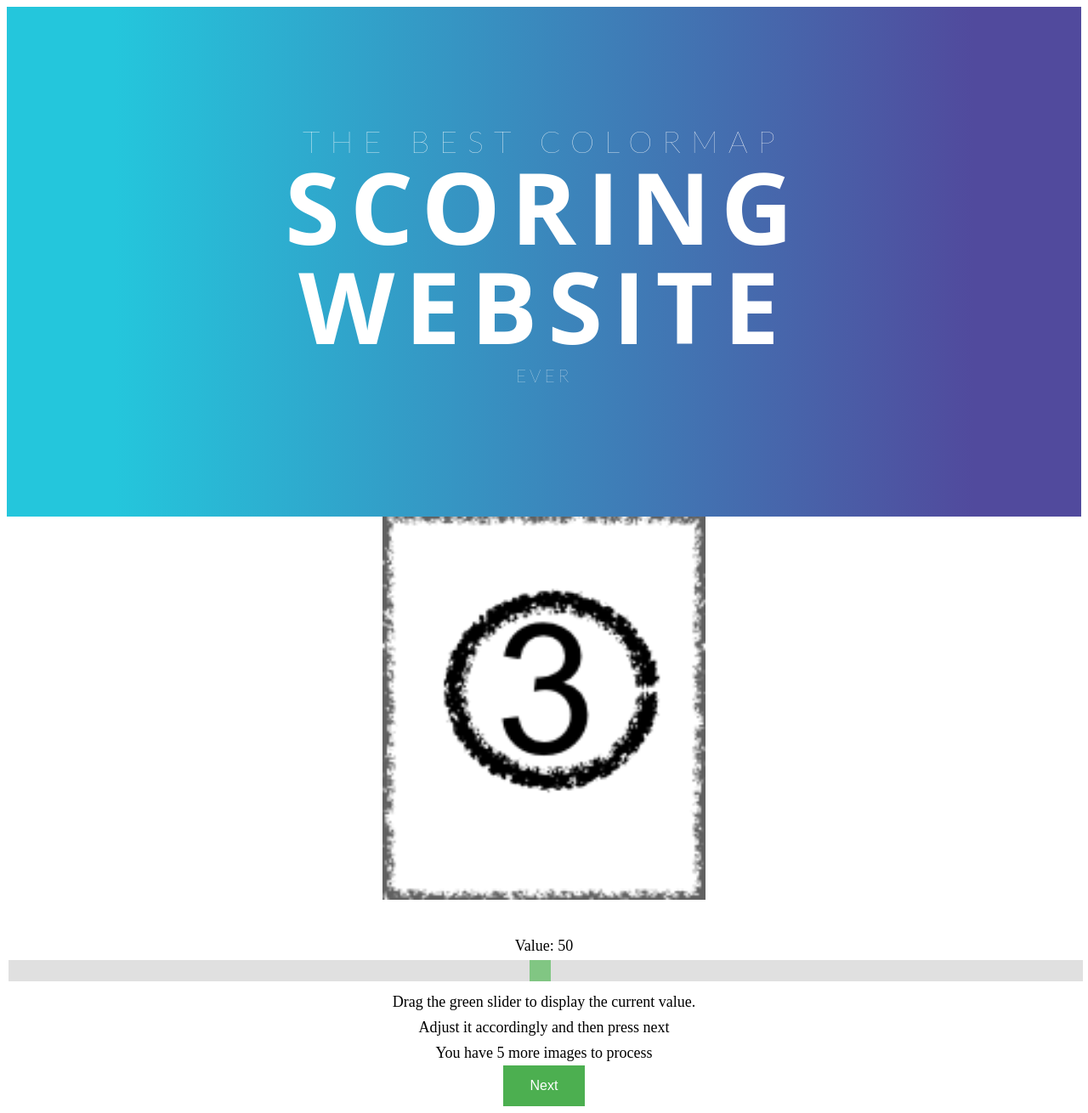
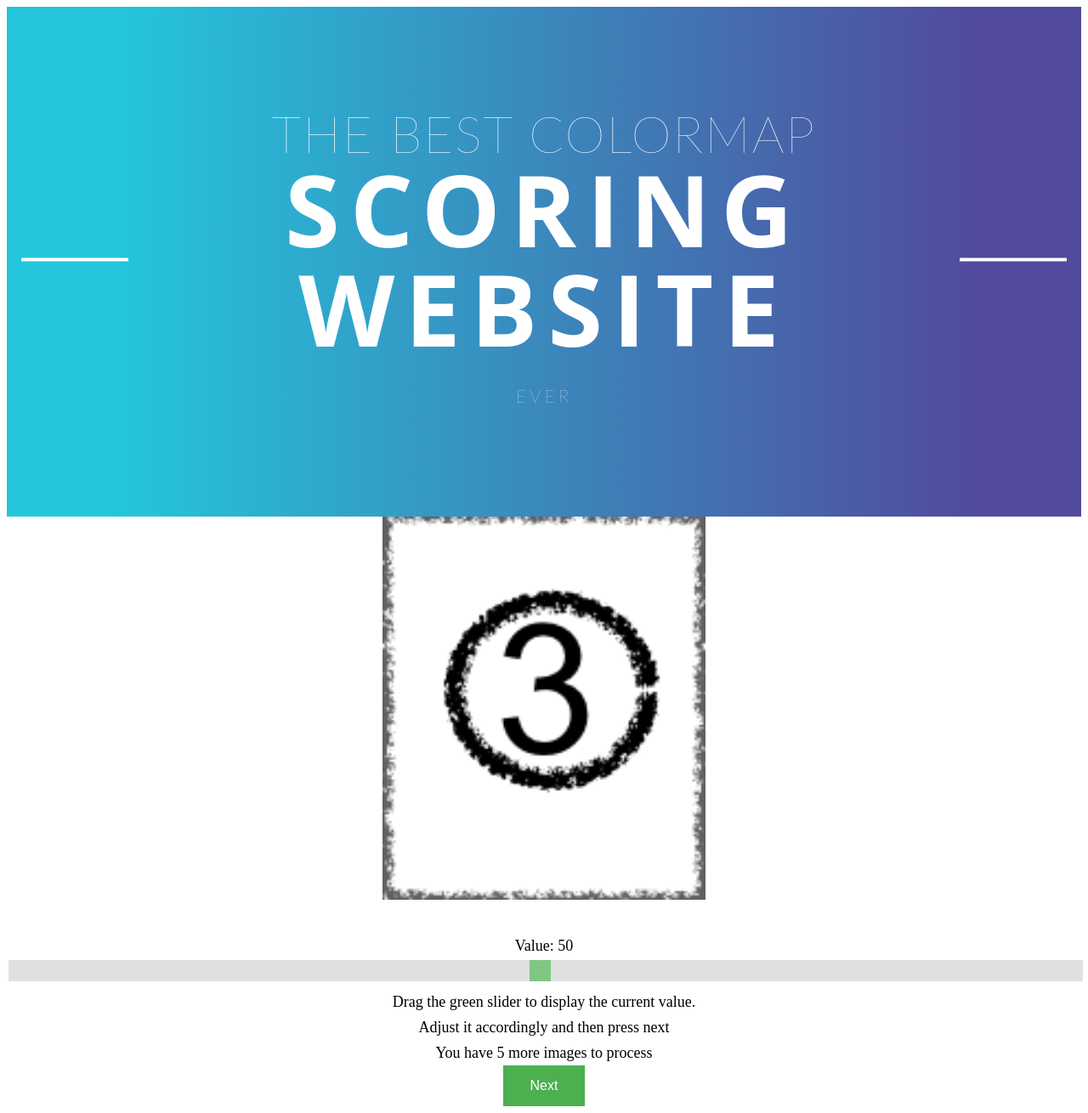
Before and after one commit to MRKonrad/MRKonrad, a Jekyll site: the page files/voting/index.html, which Jekyll copies as it is, in a window 1280 px wide. Shown: the whole page at 85% size. Built offline with Jekyll 4.4.1, drawn with Linux system fonts in a browser that asks for light colours.

Commit message:
playing with css

```diff
--- a/files/voting/index.html
+++ b/files/voting/index.html
@@ -11,7 +11,7 @@
   <body>
     <section data-description="">
   	<div class="wrapper">
-  	 <h1 class="gamma lato thin uppercase ls-xlarge">
+  	 <h1 class="alpha lato thin thick-header-line uppercase ls-small">
   		 The best colormap<br>
   		 <span class="open-sans tera ls-xlarge bold">scoring website</span><br>
   		 <span class="epsilon ls-medium">ever</span>
```
